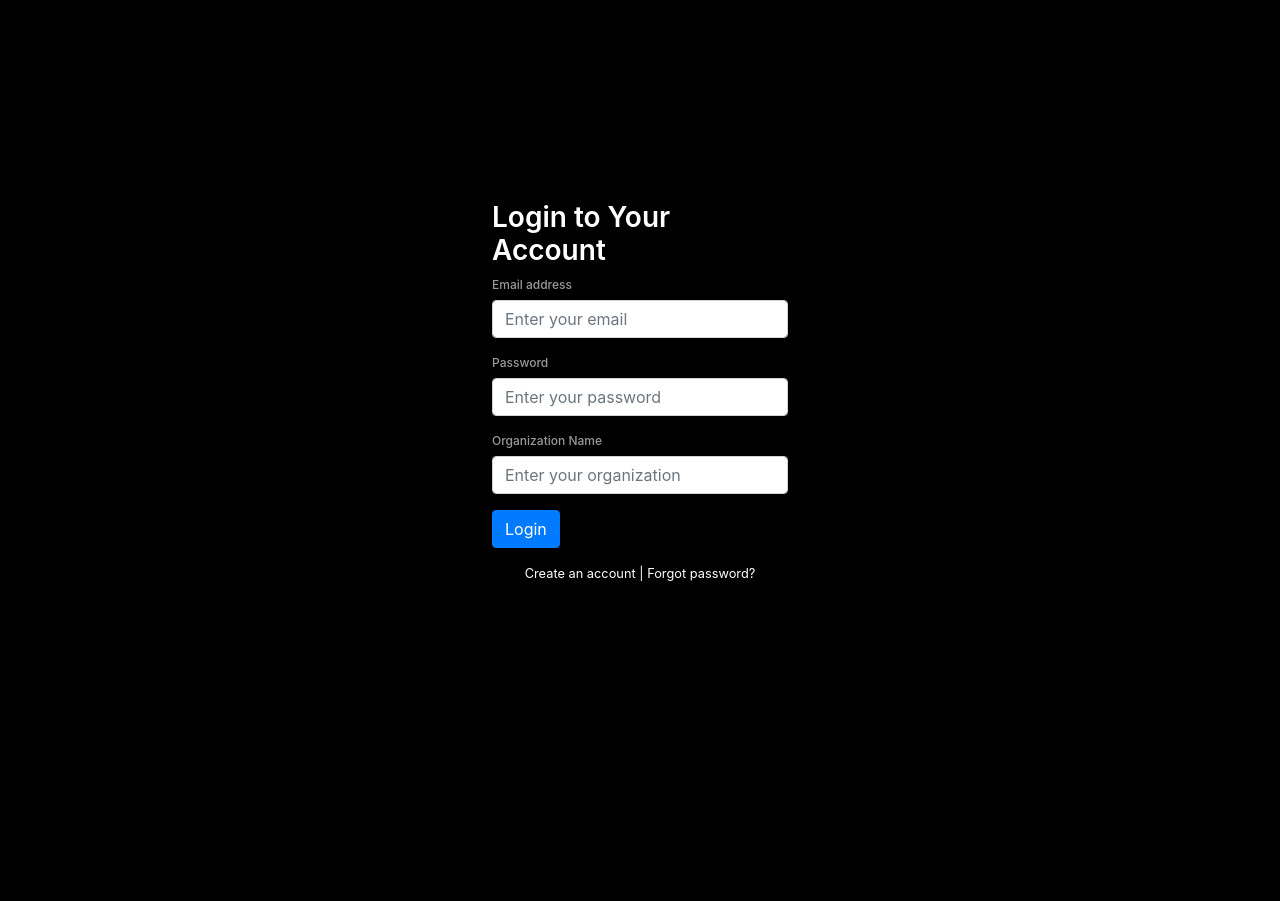
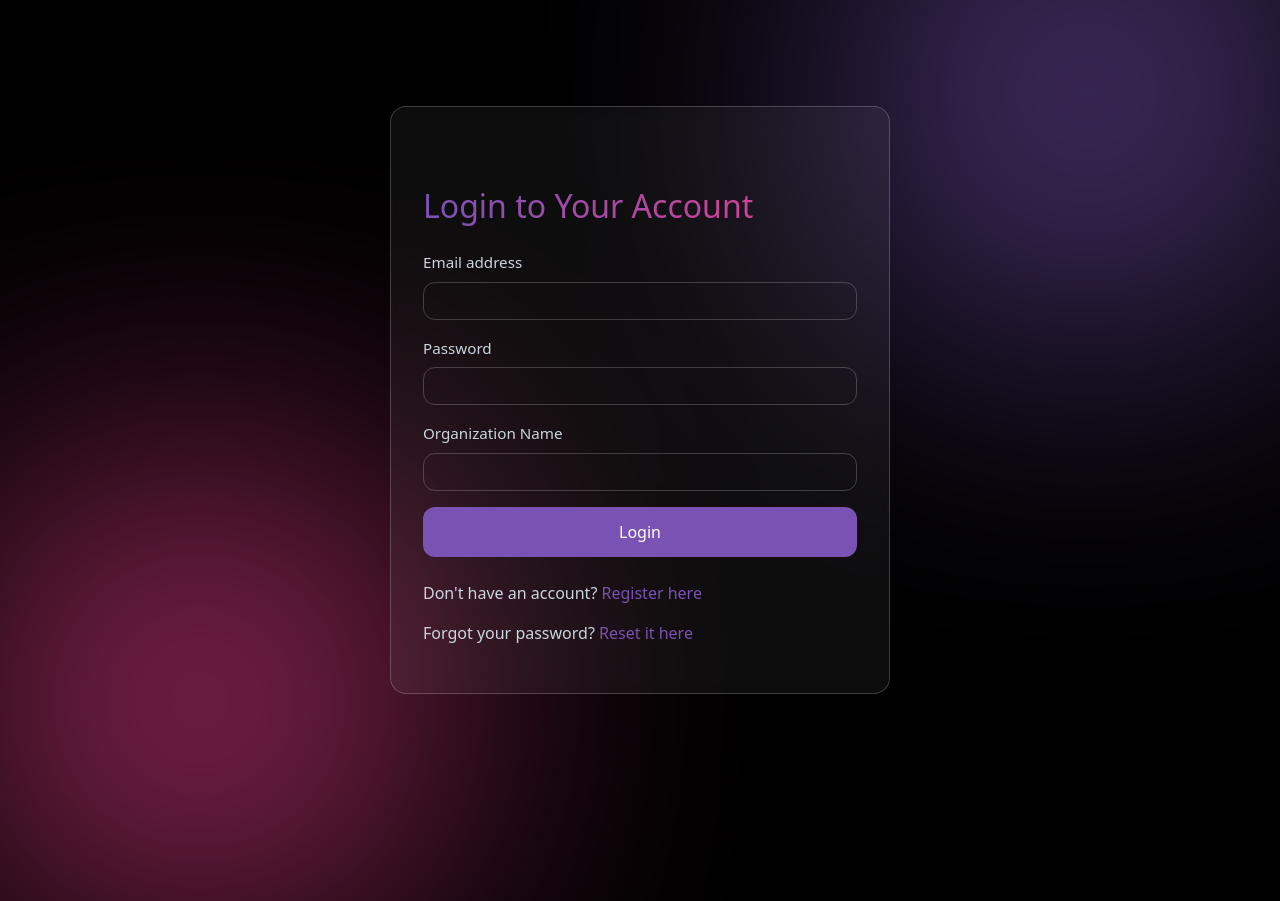
Before and after one commit to shalakapoojari/HashDrop, a Flask app: page /auth/login in a window 1280 px wide. Before the commit the page ends 581 px from the top, so only its background shows below. Run offline with Flask 3, Linux system fonts and the light colour scheme; parts of the project's set-up code (start-up, migrations or seed data) failed here and were passed over; some libraries are stand-ins or nearby versions.

```diff
--- a/app/templates/login.html
+++ b/app/templates/login.html
@@ -5,194 +5,188 @@
     <meta name="viewport" content="width=device-width, initial-scale=1.0">
     <title>Login</title>
     <link rel="stylesheet" href="https://stackpath.bootstrapcdn.com/bootstrap/4.5.2/css/bootstrap.min.css">
+    <link rel="stylesheet" href="{{ url_for('static', filename='css/login.css') }}">
     <style>
-       :root {
-    --background: #000000;
-    --card-background: #000000;
-    --text-primary: #ffffff;
-    --text-secondary: rgba(255, 255, 255, 0.6);
-    --input-background: rgba(255, 255, 255, 0.05);
-    --input-border: rgba(255, 255, 255, 0.1);
-    --button-background: #ffffff;
-    --button-text: #000000;
-    --social-button-bg: rgba(255, 255, 255, 0.05);
-}
-
-* {
-    margin: 0;
-    padding: 0;
-    box-sizing: border-box;
-    font-family: -apple-system, BlinkMacSystemFont, 'Segoe UI', Roboto, Oxygen, Ubuntu, Cantarell, sans-serif;
+        :root {
+    --purple-accent: #7952b3;
+    --purple-hover: #614092;
+    --text-light: #ffffff;
+    --text-muted: #CBD5E1;
+    --glass-bg: rgba(255, 255, 255, 0.1);
+    --glass-border: rgba(255, 255, 255, 0.2);
+    --input-bg: transparent;
 }
 
 body {
     min-height: 100vh;
     background: #000000;
-    color: var(--text-primary);
+    color: var(--text-light);
+    font-family: system-ui, -apple-system, BlinkMacSystemFont, 'Segoe UI', Roboto, sans-serif;
     display: flex;
     align-items: center;
     justify-content: center;
-    padding: 1rem;
+    position: relative;
+    overflow-x: hidden;
+}
+
+/* Background shapes */
+body::before, body::after {
+    content: '';
+    position: absolute;
+    width: 400px;
+    height: 400px;
+    border-radius: 50%;
+    filter: blur(150px);
+    z-index: -1;
+}
+
+body::before {
+    background: #7952b3;
+    top: -200px;
+    right: -100px;
+    animation: float1 20s infinite;
+}
+
+body::after {
+    background: #e83e8c;
+    bottom: -200px;
+    left: -100px;
+    animation: float2 15s infinite;
 }
 
 .container {
-    background: var(--card-background);
-    width: 100%;
-    max-width: 360px;
+    background: rgba(255, 255, 255, 0.05);
+    backdrop-filter: blur(10px);
+    border: 1px solid var(--glass-border);
+    border-radius: 16px;
     padding: 2rem;
+    max-width: 500px;
+    width: 90%;
+    animation: fadeIn 0.5s ease-out;
 }
 
 h2 {
-    font-size: 1.75rem;
-    font-weight: 600;
-    margin-bottom: 0.5rem;
-    text-align: left;
-    color: var(--text-primary);
+    color: var(--text-light);
+    font-size: 2rem;
+    margin-bottom: 1.5rem;
+    background: linear-gradient(to right, #7952b3, #e83e8c);
+    -webkit-background-clip: text;
+    background-clip: text;
+    color: transparent;
 }
 
-.subtitle {
-    color: var(--text-secondary);
-    font-size: 0.85rem;
-    font-weight: 400;
-    margin-bottom: 1.75rem;
-    line-height: 1.4;
+.form-group label {
+    color: var(--text-muted);
+    font-size: 0.95rem;
+    margin-bottom: 0.5rem;
 }
 
-.form-group {
-    margin-bottom: 1rem;
+.form-control {
+    background: var(--input-bg);
+    border: 1px solid var(--glass-border);
+    color: var(--text-light);
+    border-radius: 12px;
+    padding: 0.7rem;
+    transition: all 0.3s;
 }
 
-label {
-    display: block;
-    color: var(--text-secondary);
-    font-size: 0.75rem;
-    font-weight: 500;
-    margin-bottom: 0.375rem;
+.form-control:focus {
+    background: var(--input-bg);
+    border-color: var(--purple-accent);
+    box-shadow: 0 0 0 4px rgba(121, 82, 179, 0.15);
+    color: var(--text-light);
 }
 
-input {
-    width: 100%;
-    background: var(--input-background);
-    border: 1px solid var(--input-border);
-    color: var(--text-primary);
-    border-radius: 0.5rem;
-    padding: 0.75rem 1rem;
-    font-size: 0.9rem;
-    transition: all 0.2s ease;
+.form-control::placeholder {
+    color: var(--text-muted);
+    opacity: 0.7;
 }
 
-input:focus {
-    outline: none;
-    border-color: rgba(255, 255, 255, 0.3);
+.btn-primary {
+    background: var(--purple-accent);
+    border: none;
+    border-radius: 12px;
+    padding: 0.8rem 2rem;
+    font-weight: 500;
+    transition: all 0.3s;
+    width: 100%;
 }
 
-input::placeholder {
-    color: rgba(255, 255, 255, 0.3);
+.btn-primary:hover {
+    background: var(--purple-hover);
+    transform: translateY(-1px);
+    box-shadow: 0 4px 12px rgba(121, 82, 179, 0.3);
 }
 
-button.primary-button {
-    width: 100%;
-    background: var(--button-background);
-    color: var(--button-text);
-    border: none;
-    border-radius: 2rem;
-    padding: 0.85rem 1rem;
-    font-size: 0.9rem;
-    font-weight: 500;
-    cursor: pointer;
-    transition: background-color 0.2s ease;
-    margin-top: 0.75rem;
-}
-
-button.primary-button:hover {
-    background: rgba(255, 255, 255, 0.9);
-}
-
-.divider {
-    display: flex;
-    align-items: center;
-    text-align: center;
-    margin: 1.25rem 0;
-    color: var(--text-secondary);
-    font-size: 0.8rem;
-}
-
-.divider::before,
-.divider::after {
-    content: "";
-    flex: 1;
-    border-bottom: 1px solid rgba(255, 255, 255, 0.1);
-}
-
-.divider::before {
-    margin-right: 0.75rem;
-}
-
-.divider::after {
-    margin-left: 0.75rem;
-}
-
-.social-buttons {
-    display: flex;
-    gap: 0.75rem;
-    margin-top: 0.5rem;
-}
-
-.social-button {
-    flex: 1;
-    background: var(--social-button-bg);
-    color: var(--text-primary);
-    border: 1px solid var(--input-border);
-    border-radius: 2rem;
-    padding: 0.65rem 0;
-    font-size: 0.85rem;
-    font-weight: 400;
-    cursor: pointer;
-    display: flex;
-    align-items: center;
-    justify-content: center;
-    transition: background-color 0.2s ease;
-}
-
-.social-button:hover {
-    background: rgba(255, 255, 255, 0.1);
+.btn-primary:active {
+    transform: translateY(0);
 }
 
 .alert {
-    padding: 0.75rem 1rem;
-    margin-bottom: 1rem;
-    border-radius: 0.5rem;
-    font-size: 0.85rem;
+    background: rgba(255, 255, 255, 0.1);
+    border: 1px solid rgba(255, 255, 255, 0.2);
+    backdrop-filter: blur(10px);
 }
 
 .alert-danger {
-    background-color: rgba(239, 68, 68, 0.1);
-    border: 1px solid rgba(239, 68, 68, 0.2);
-    color: #ef4444;
+    background: rgba(220, 53, 69, 0.1);
+    border-color: rgba(220, 53, 69, 0.2);
+    color: #ff6b6b;
 }
 
-.additional-links {
-    margin-top: 1.25rem;
-    text-align: center;
-    font-size: 0.8rem;
+.alert-success {
+    background: rgba(40, 167, 69, 0.1);
+    border-color: rgba(40, 167, 69, 0.2);
+    color: #51cf66;
 }
 
 a {
-    color: var(--text-primary);
+    color: var(--purple-accent);
     text-decoration: none;
-    transition: color 0.2s ease;
+    transition: color 0.3s;
 }
 
 a:hover {
-    color: rgba(255, 255, 255, 0.8);
+    color: var(--purple-hover);
     text-decoration: underline;
+}
+
+p {
+    color: var(--text-muted);
+}
+
+@keyframes float1 {
+    0%, 100% { transform: translate(0, 0); }
+    50% { transform: translate(-100px, 100px); }
+}
+
+@keyframes float2 {
+    0%, 100% { transform: translate(0, 0); }
+    50% { transform: translate(100px, -100px); }
+}
+
+@keyframes fadeIn {
+    from { opacity: 0; }
+    to { opacity: 1; }
+}
+
+@media (max-width: 480px) {
+    .container {
+        padding: 1.5rem;
+        width: 95%;
+    }
+
+    h2 {
+        font-size: 1.75rem;
+    }
 }
     </style>
 </head>
 <body>
     <div class="container">
-        <h2>Login to Your Account</h2>
-        <form method="POST" action="{{ url_for('auth.login') }}">
+        <h2 class="mt-5">Login to Your Account</h2>
+        <form method="POST" action="{{ url_for('auth.login') }}" class="mt-4">
+            <!-- Flash messages for error or success -->
             {% with messages = get_flashed_messages(with_categories=true) %}
                 {% if messages %}
                     <div class="alert alert-{{ messages[0][0] }}" role="alert">
@@ -203,30 +197,29 @@ a:hover {
 
             <div class="form-group">
                 <label for="email">Email address</label>
-                <input type="email" class="form-control" id="email" name="email" placeholder="Enter your email" required>
+                <input type="email" class="form-control" id="email" name="email" required>
             </div>
 
             <div class="form-group">
                 <label for="password">Password</label>
-                <input type="password" class="form-control" id="password" name="password" placeholder="Enter your password" required>
+                <input type="password" class="form-control" id="password" name="password" required>
             </div>
 
             <div class="form-group">
                 <label for="organization_name">Organization Name</label>
-                <input type="text" class="form-control" id="organization_name" name="organization_name" placeholder="Enter your organization" required>
+                <input type="organization_name" class="form-control" id="organization_name" name="organization_name" required>
             </div>
 
             <button type="submit" class="btn btn-primary">Login</button>
+        </form>
 
-            <div class="additional-links mt-3">
-                <p class="text-center">
-                    <a href="{{ url_for('auth.register') }}">Create an account</a> |
-                    <a href="{{ url_for('auth.forgot_password') }}">Forgot password?</a>
-                </p>
-            </div>
-        </form>
+        <div class="mt-4">
+            <p>Don't have an account? <a href="{{ url_for('auth.register') }}">Register here</a></p>
+            <p>Forgot your password? <a href="{{ url_for('auth.forgot_password') }}">Reset it here</a></p>
+        </div>
     </div>
 
+    <!-- Bootstrap JS and dependencies -->
     <script src="https://code.jquery.com/jquery-3.5.1.slim.min.js"></script>
     <script src="https://cdn.jsdelivr.net/npm/@popperjs/core@2.5.0/dist/umd/popper.min.js"></script>
     <script src="https://stackpath.bootstrapcdn.com/bootstrap/4.5.2/js/bootstrap.min.js"></script>
```
